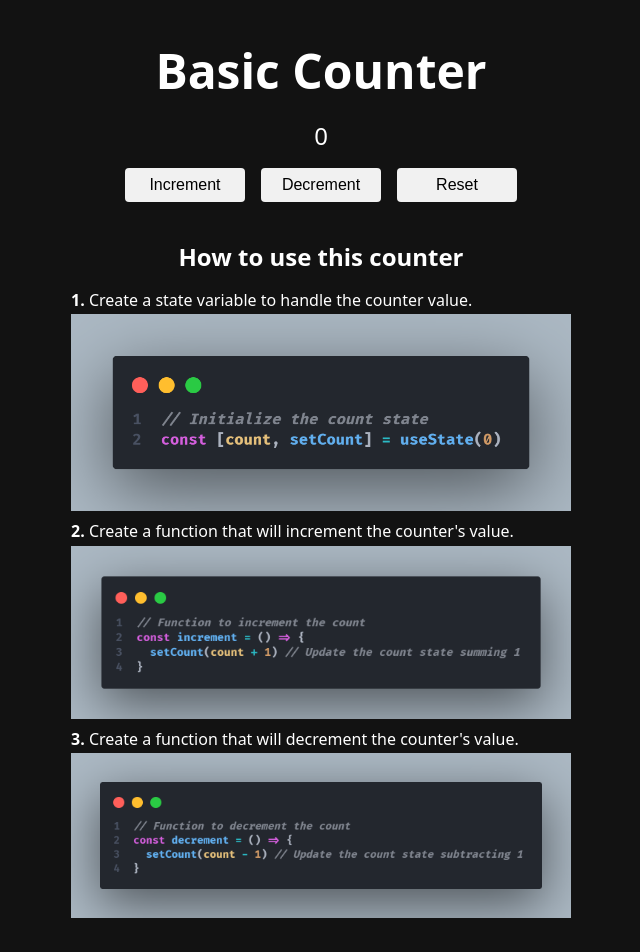
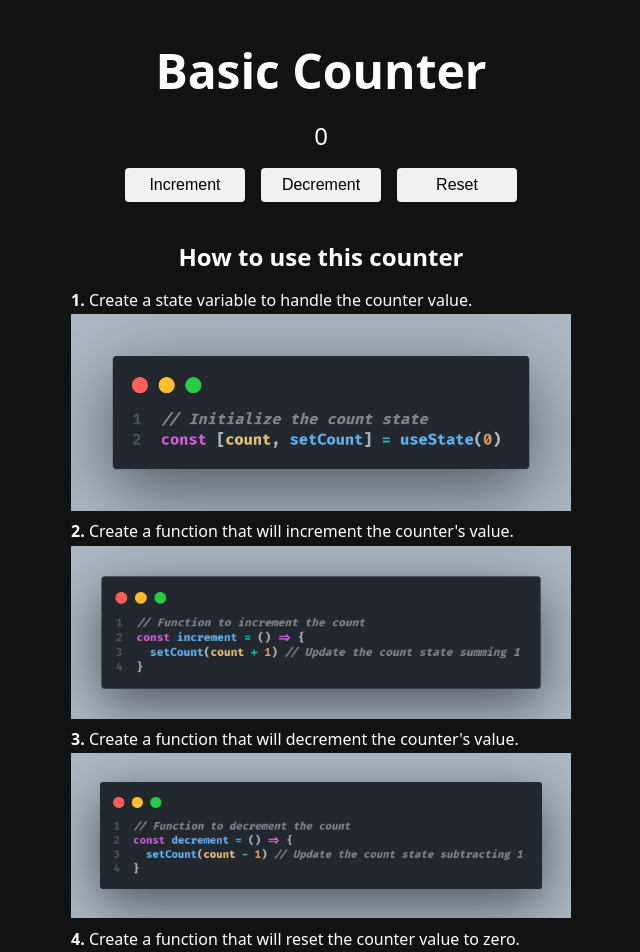
Before and after one commit to Espadv69/useState-Basics, a React (Vite) app in the folder BasicCounter/: page / in a window 1280 px wide. Shown: the top 952 px of the page, without its empty margins (319-959 px from the left). Before the commit the page ends 918 px from the top, so only its background shows below. Built offline with nearby package versions, Linux system fonts and the light colour scheme; the HTML template or start-up script is replaced by a standard one.

Commit message:
Add fourth step to Explanation component for reset function details and image

```diff
--- a/BasicCounter/src/components/Explanation.jsx
+++ b/BasicCounter/src/components/Explanation.jsx
@@ -37,6 +37,17 @@ const Explanation = () => {
             'code that shows how to create a function that decrements the counter value'
           }
         />
+
+        <LiExplanation
+          stepNumber={4}
+          description={
+            'Create a function that will reset the counter value to zero.'
+          }
+          imageSrc={'/images/resetFunction.png'}
+          imageAlt={
+            'code that shows how to create a function that resets the counter value to zero'
+          }
+        />
       </ol>
     </div>
   )
```
